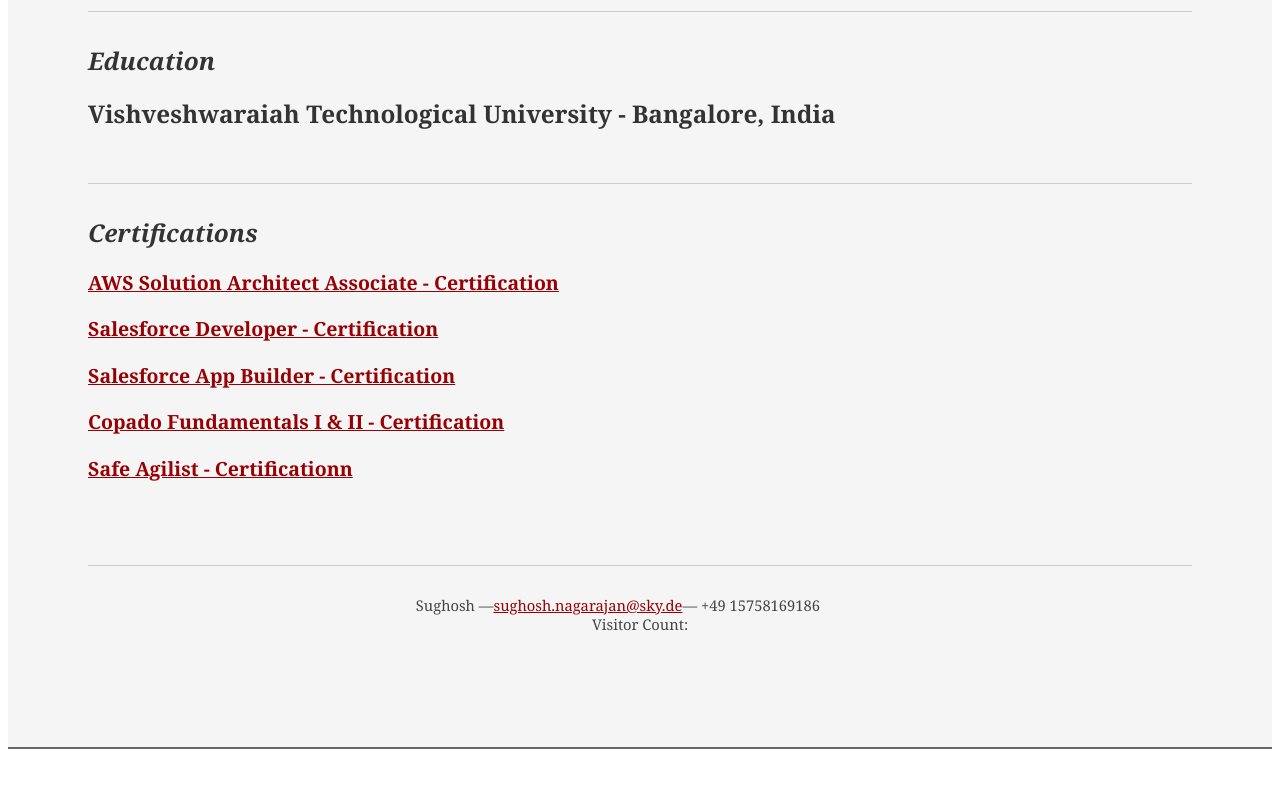
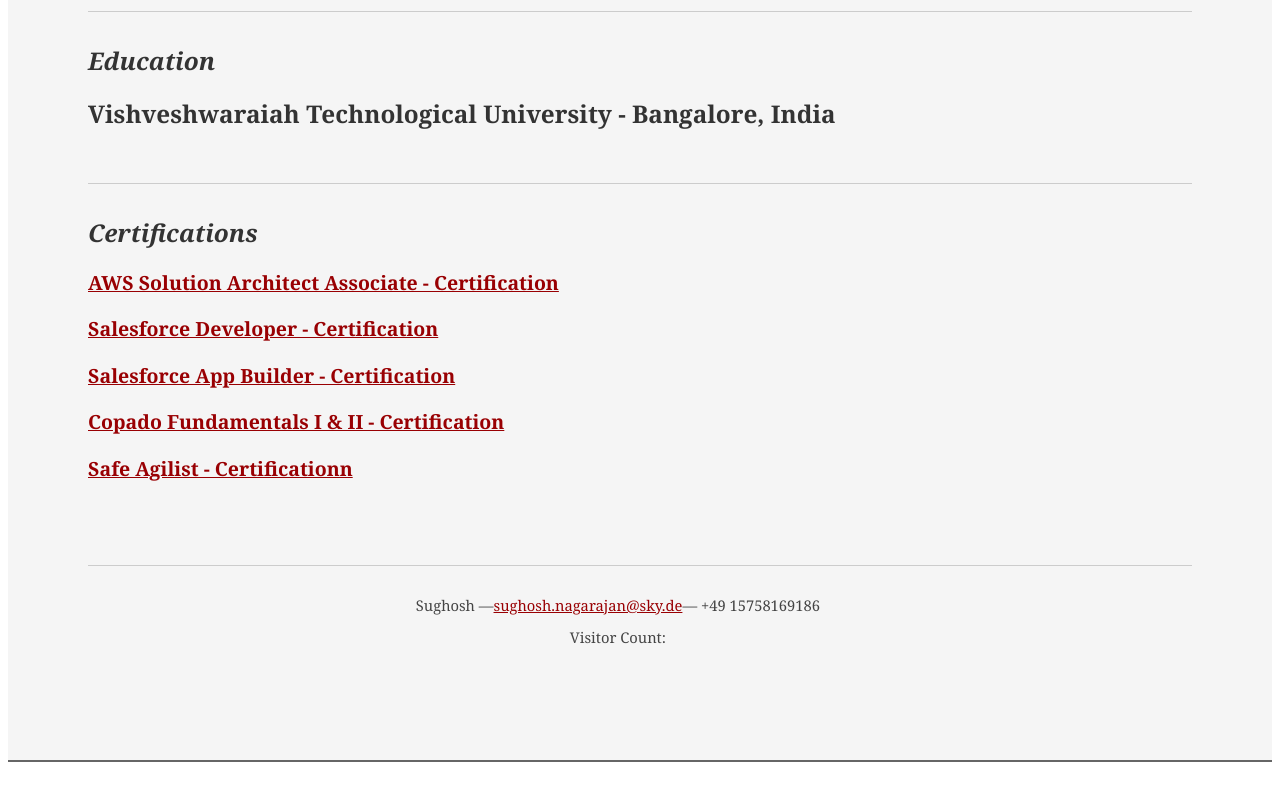
Before and after one commit to sughoshtn/cloud-resume-challenge, a plain HTML site: page Web/index.html in a window 1280 px wide. Shown: the part 2750-3550 px from the top of the page. Drawn offline with nearby package versions, Linux system fonts and the light colour scheme; a small style sheet from the web is missing.

Commit message:
Update index.html

```diff
--- a/Web/index.html
+++ b/Web/index.html
@@ -207,7 +207,7 @@
 
 			<div id="ft">
 				<p>Sughosh &mdash;<a href="mailto:sughosh.nagarajan@sky.de">sughosh.nagarajan@sky.de</a>&mdash; +49 15758169186</p>
-<div>Visitor Count:<span id='counter'></span></div>
+<p>Visitor Count:<span id="counter"></span></p>
 </div>
 
 </body>
```
